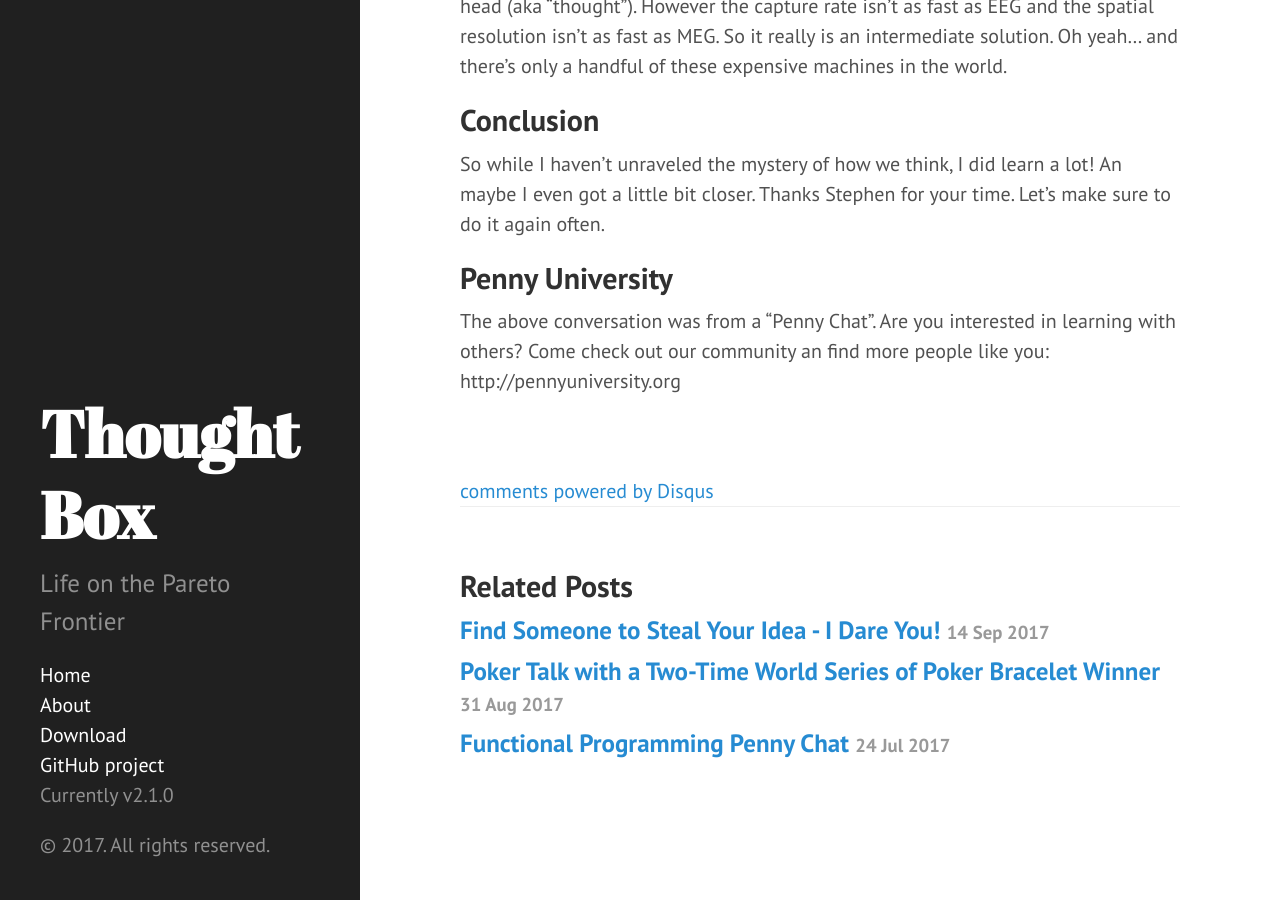
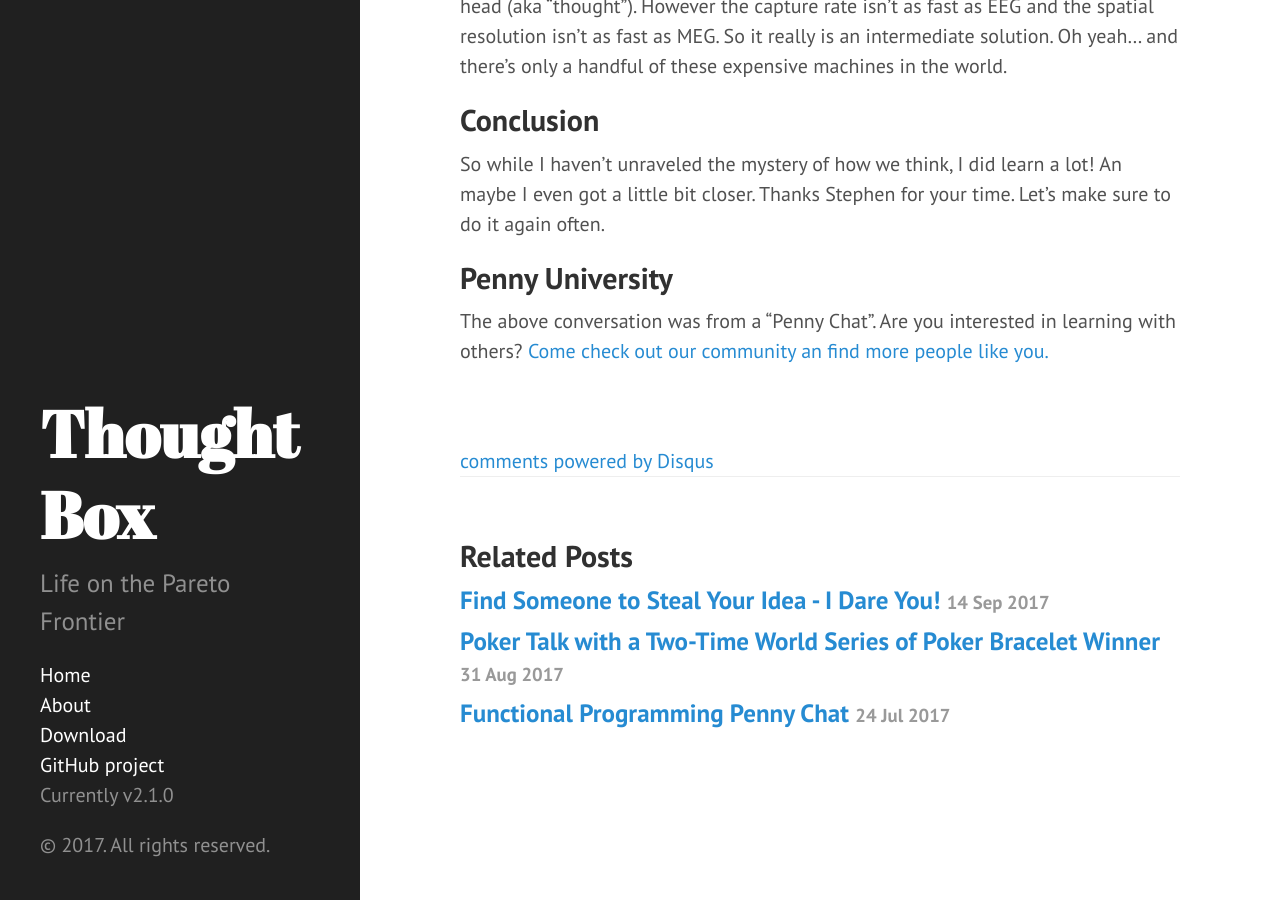
Before and after one commit to JnBrymn/JnBrymn.github.io, a Jekyll site: the page built from _posts/2017-09-27-brain-scans.md, in a window 1280 px wide and 900 px high, scrolled down 4546 px. Built offline with Jekyll 4.4.1, drawn with Linux system fonts in a browser that asks for light colours; comment, search, counter and statistics services are not loaded.

Commit message:
link at bottom

```diff
--- a/_posts/2017-09-27-brain-scans.md
+++ b/_posts/2017-09-27-brain-scans.md
@@ -62,4 +62,4 @@ MEG measures the induced magnetic fields created from electronic circuits in you
 So while I haven't unraveled the mystery of how we think, I did learn a lot! An maybe I even got a little bit closer. Thanks Stephen for your time. Let's make sure to do it again often.
 
 ## Penny University
-The above conversation was from a "Penny Chat". Are you interested in learning with others? Come check out our community an find more people like you: http://pennyuniversity.org
+The above conversation was from a "Penny Chat". Are you interested in learning with others? [Come check out our community an find more people like you.](http://pennyuniversity.org)
```
